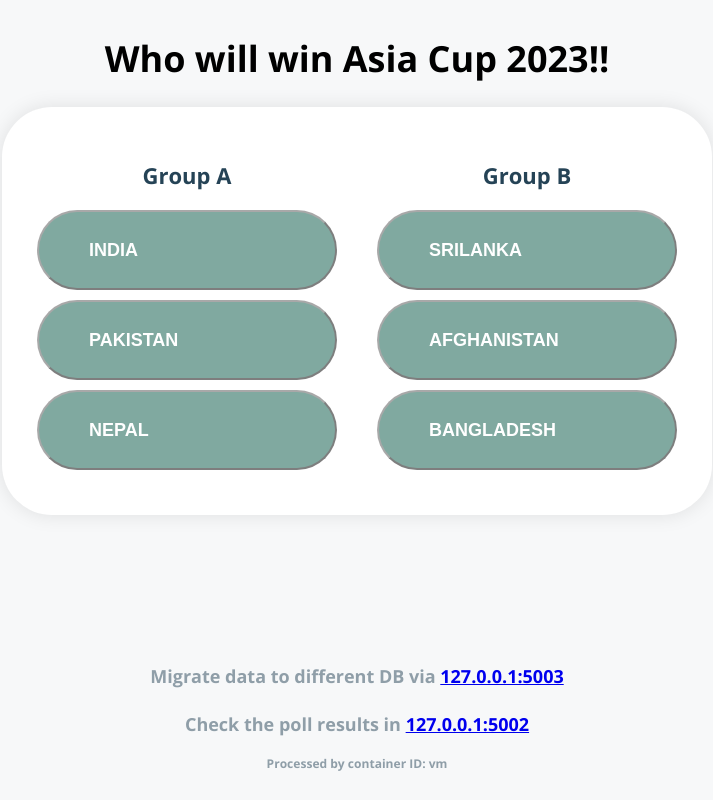
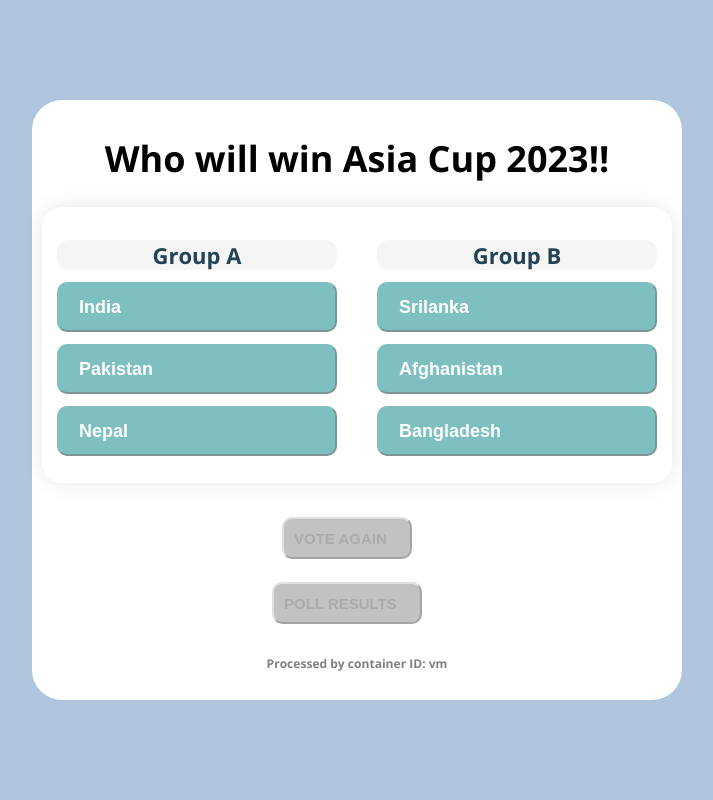
Before and after one commit to saiganesh15/voting_app, a Flask app: page / in a window 1280 px wide. Shown: the whole page, without its empty margins (283-996 px from the left). Run offline with Flask 2, Linux system fonts and the light colour scheme; some libraries are stand-ins or nearby versions.

Commit message:
files added

```diff
--- a/app.py
+++ b/app.py
@@ -12,6 +12,7 @@ option_c = os.getenv('OPTION_C', "Nepal")
 option_d = os.getenv('OPTION_D', "Srilanka")
 option_e = os.getenv('OPTION_E', "Afghanistan")
 option_f = os.getenv('OPTION_F', "Bangladesh")
+
 hostname = socket.gethostname()
 ip_address = socket.gethostbyname(hostname)
 
@@ -23,7 +24,7 @@ app.logger.setLevel(logging.INFO)
 
 def get_redis():
     if not hasattr(g, 'redis'):
-        g.redis = Redis(host="redis", port=6379, db=0, socket_timeout=5)
+        g.redis = Redis(host="localhost", port=6379, db=0, socket_timeout=5)
     return g.redis
 
 @app.route("/vote", methods=['POST'])
--- a/static/stylesheets/style.css
+++ b/static/stylesheets/style.css
@@ -1,25 +1,59 @@
 @import url(//fonts.googleapis.com/css?family=Open+Sans:400,700,600);
 
-* {
-  box-sizing: border-box;
+/* box colour for div tags
+    * {
+      box-sizing: border-box;
+      background-color: lightgray;
+      border-radius: 40px;
+    } */
+
+/* border customize outer page*/
+#content-container {
+  z-index: 2;
+  margin: 0 auto;
+  display: table;
+  padding: 10px;
+  max-width: 940px;
+  background-color: white;
+  border-radius: 30px;
+  position: fixed;
+  top: 50%;
+  /* Adjust this value to vertically center the container */
+  left: 50%;
+  /* Adjust this value to horizontally center the container */
+  transform: translate(-50%, -50%);
+  /* Center the container precisely */
+  height: 580px;
+  /* Set the specific height you want */
+  overflow-y: auto;
+  /* Add vertical scrollbar if content exceeds container height */
+  z-index: 2;
 }
+
 html,
 body {
   margin: 0;
   padding: 0;
-  background-color: #F7F8F9;
+  background-color: lightsteelblue;
   height: 100vh;
   font-family: 'Open Sans';
+  overflow-y: auto;
+  /* Enable vertical scrolling when needed */
+}
+
+/* Prevent horizontal scrolling by hiding it */
+body::-webkit-scrollbar {
+  width: 0;
 }
 
 /* form border edit */
 .button-container {
-  background-color: #ffffff;
-  border-radius: 50px;
-  padding: 35px;
+  background-color: wheat;
+  border-radius: 20px;
+  padding: 15px;
   box-shadow: 0px 0px 20px rgba(0, 0, 0, 0.1);
   text-align: center;
-  max-width: 1500px;
+  max-width: 1000px;
   margin: 0 auto;
 }
 
@@ -29,75 +63,45 @@ button {
   height: 50%;
 }
 
-/* Add this to your existing CSS */
+/* center tile customize border */
 .button-container {
   display: flex;
   justify-content: space-between;
-}
-
-.button-group {
-  display: flex;
-  flex-direction: column;
+  background-color: white;
+  border-radius: 20px;
+  position: left;
 }
 
 /* Adjust margins for spacing between button groups */
 .button-group:not(:last-child) {
-  margin-right: 40px; /* Increase spacing between button groups */
+  margin-right: 40px;
+  /* Increase spacing between button groups */
 }
 
 /* Style for the group headings */
 .button-group h2 {
   font-size: 22px;
   margin-bottom: 10px;
+  text-align: center;
+  background-color: whitesmoke;
+  border-radius: 12px;
 }
 
 h1 {
-  font-size: 36px; /* Adjust the font size as needed */
-}
-
-/* Hide the success message by default */
-.hidden {
-  display: none;
+  color: black;
+  font-size: 36px;
+  background-color: white;
+  border-radius: 40px;
+  /* Adjust the font size as needed */
 }
 
 /* You can add more styling as needed */
-
-button[type="submit"] {
-  -webkit-appearance: none;
-  -webkit-border-radius: 0;
-}
-
-button i {
-  float: right;
-  padding-right: 30px;
-  margin-top: 3px;
-}
-
-/* button.a,
-button.b,
-button.c {
-  background-color: #00cbca;
-}
-
-button.d,
-button.e,
-button.f {
-  background-color: #00cbca;
-} */
-
-
-#tip {
-  text-align: left;
-  color: #c0c9ce;
-  font-size: 14px;
-}
-
-#hypelinks{
+#hypelinks {
   position: absolute;
   bottom: 40px;
   right: 0;
   left: 0;
-  color: #8f9ea8;
+  color: lightslategray;
   font-size: 18px;
 }
 
@@ -107,99 +111,159 @@ button.f {
   bottom: 0;
   right: 0;
   left: 0;
-  color: #8f9ea8;
+  color: grey;
   font-size: 18px;
 }
 
-#content-container {
-  z-index: 2;
-  position: relative;
-  margin: 0 auto;
-  display: table;
-  padding: 10px;
-  max-width: 940px;
-  height: 100%;
-}
-
+/* title and bottom alignment */
 #content-container-center {
   display: table-cell;
   text-align: center;
+  background-color: white;
 }
 
 #content-container-center h2 {
   color: #254356;
 }
 
-#choice {
-  transition: all 300ms linear;
-  line-height: 1.3em;
-  display: inline;
-  vertical-align: middle;
-  font-size: 3em;
-}
-
-/* #choice button:hover{
-  background-color: #0d9eed;
-} */
-
+/* button customization - options buttons */
 .button-group button {
   display: block;
   opacity: 0.5;
-  height: 80px;
-  width: 300px;
-  border-radius: 90px;
-  background-color: #035644;
+  height: 50px;
+  width: 280px;
+  border-radius: 10px;
+  border-color: teal;
+  background-color: teal;
   color: white;
-  text-transform: uppercase;
+  /* text-transform: uppercase; */
   font-size: 18px;
-  font-weight: 700;
-  margin-top: 10px;
-  margin-bottom: 10px;
+  font-weight: 900;
+  margin-top: 12px;
+  margin-bottom: 12px;
   text-align: left;
-  padding-left: 50px;
+  padding-left: 20px;
   outline: none;
-}
-
-#background-stats {
-  z-index: 1;
-  height: 100%;
-  width: 100%;
-  position: absolute;
-}
-
-#background-stats div {
-  transition: width 400ms ease-in-out;
-  display: inline-block;
-  margin-bottom: -4px;
-  width: 50%;
-  height: 100%;
 }
 
 /* Style for the selected button */
 .vote-button.selected {
-  background-color: #043737; /* Change to the desired color for selected buttons */
+  background-color: #043737;
+  /* Change to the desired color for selected buttons */
   color: white;
-  outline: none; /* Disable focus outline */
+  outline: none;
+  /* Disable focus outline */
   /* Add a highlighting effect */
-  box-shadow: 0 0 10px #043737; /* You can adjust the shadow color and size */
+  box-shadow: 0 0 10px #043737;
+  /* You can adjust the shadow color and size */
 }
 
 /* Style for the disabled buttons */
 .vote-button:disabled {
   opacity: 0.5;
   cursor: not-allowed;
-  background-color: #ccc; /* Grayed-out background color for non-selected disabled buttons */
-  color: #888; /* Grayed-out text color for non-selected disabled buttons */
-  outline: none; /* Disable focus outline */
+  background-color: gainsboro;
+  border-color: gainsboro;
+  /* Grayed-out background color for non-selected disabled buttons */
+  color: #888;
+  /* Grayed-out text color for non-selected disabled buttons */
+  outline: none;
+  /* Disable focus outline */
 }
 
 /* Style for the selected and disabled button */
 .vote-button.selected:disabled {
-  background-color: #d6bf11; /* Change to a darker color for selected disabled button */
-  color: white; /* Text color for selected disabled button */
+  background-color: darkgoldenrod;
+  border-color: darkgoldenrod;
+  /* Change to a darker color for selected disabled button */
+  color: white;
+  /* Text color for selected disabled button */
 }
 
 /* Disable focus outline on hover for all buttons */
 .vote-button:hover {
   outline: none;
 }
+
+.container {
+  text-align: right;
+}
+
+.refresh {
+  display: block;
+  opacity: 0.7;
+  height: 42px;
+  width: 130px;
+  border-radius: 10px;
+  border-color: brown;
+  background-color: brown;
+  color: white;
+  text-transform: uppercase;
+  font-size: 15px;
+  font-weight: 900;
+  margin-top: 12px;
+  margin-bottom: 1px;
+  text-align: left;
+  padding-left: 10px;
+  outline: none;
+  position: absolute;
+  bottom: 140px;
+  left: 250px;
+}
+
+/* Style for the disabled refresh button */
+.refresh:disabled {
+  color: #888;
+  background-color: darkgray;
+  border-color: lightgray;
+  cursor: not-allowed;
+}
+
+/* Disable hover effect on the refresh button when it's disabled */
+.refresh:disabled:hover {
+  color: #888;
+  background-color: darkgray;
+  border-color: lightgray;
+  /* Set the disabled text color */
+  /* Set any other disabled styles you want for hover */
+}
+
+
+.vote-results {
+  display: block;
+  opacity: 0.7;
+  height: 42px;
+  width: 150px;
+  border-radius: 10px;
+  border-color: teal;
+  background-color: teal;
+  color: white;
+  text-transform: uppercase;
+  font-size: 15px;
+  font-weight: 900;
+  margin-top: 12px;
+  margin-bottom: 1px;
+  text-align: left;
+  padding-left: 10px;
+  outline: none;
+  position: absolute;
+  bottom: 75px;
+  right: 260px;
+}
+
+/* Style for the disabled refresh button */
+.vote-results:disabled {
+  color: #888;
+  background-color: darkgray;
+  border-color: lightgray;
+  cursor: not-allowed;
+}
+
+/* Disable hover effect on the refresh button when it's disabled */
+.vote-results:disabled:hover {
+  color: #888;
+  background-color: darkgray;
+  border-color: lightgray;
+  /* Set the disabled text color */
+  /* Set any other disabled styles you want for hover */
+}
--- a/templates/index.html
+++ b/templates/index.html
@@ -1,5 +1,6 @@
 <!DOCTYPE html>
 <html>
+
 <head>
   <meta charset="utf-8">
   <title>Poll</title>
@@ -9,7 +10,9 @@
   <meta name="author" content="Tutum dev team">
   <link rel='stylesheet' href="{{ url_for('static',filename='stylesheets/style.css') }}" />
   <link rel="stylesheet" href="https://maxcdn.bootstrapcdn.com/font-awesome/4.4.0/css/font-awesome.min.css">
+  <link rel="stylesheet" href="https://cdnjs.cloudflare.com/ajax/libs/font-awesome/6.0.0-beta3/css/all.min.css">
 </head>
+
 <body>
   <div id="content-container">
     <div id="content-container-center">
@@ -32,9 +35,11 @@
           </form>
         </div>
       </div>
-      <div id="hypelinks">
-        <h4>Migrate data to different DB via <a href="http://{{ ip_address }}:5003">{{ ip_address }}:5003</a></h5>
-        <h4>Check the poll results in <a href="http://{{ ip_address }}:5002">{{ ip_address }}:5002</a></h5>
+      <div>
+        <button class="vote-results" id="vote-results">Poll Results</button>
+      </div>
+      <div>
+        <button class="refresh" id="refresh">Vote Again</button>
       </div>
       <div id="hostname">
         <h6>Processed by container ID: {{hostname}}</h6>
@@ -47,6 +52,11 @@
     $(document).ready(function () {
       // Check if user has voted
       var hasVoted = localStorage.getItem('hasVoted');
+
+      // Disable the "Refresh" and "Poll results"button by default
+      $(".refresh").prop('disabled', true);
+      $(".vote-results").prop('disabled', true);
+
       if (hasVoted) {
         $(".vote-button").prop('disabled', true);
         $(".vote-button[data-vote='" + hasVoted + "']").addClass("selected");
@@ -69,16 +79,22 @@
               console.log("Vote successfully recorded:", vote);
               // Disable all buttons
               $(".vote-button").prop('disabled', true);
+
               // Add checkmark to the selected button
               voteButton.html(voteButton.html() + ' <i class="fa fa-check-circle"></i>');
+
               // Highlight the selected button
               voteButton.addClass("selected");
-                        // Show success message
-                        $("#success-message").removeClass("hidden");
+
               // Store vote status
               localStorage.setItem('hasVoted', vote);
+
               // Show the captured vote message
               form.find(".vote-message").removeClass("hidden");
+
+              // Enable the "Refresh" and "Poll results" button after submission
+              $(".refresh").prop('disabled', false);
+              $(".vote-results").prop('disabled', false);
             },
             error: function (xhr, status, error) {
               console.error("Error recording vote:", error);
@@ -93,7 +109,18 @@
       $(window).on('beforeunload', function () {
         localStorage.removeItem('hasVoted');
       });
+
+      // Handle the "Refresh" button click
+      $("#refresh").click(function () {
+        location.reload(); // Reload the page
+      });
+
+      document.getElementById("vote-results").addEventListener("click", function () {
+        // Change the URL to the desired destination
+        window.location.href = "http://192.168.59.1:5002"; // Replace with your desired URL
+      });
     });
   </script>
 </body>
+
 </html>
```
Lines whose indentation alone changed are shown as unchanged.
